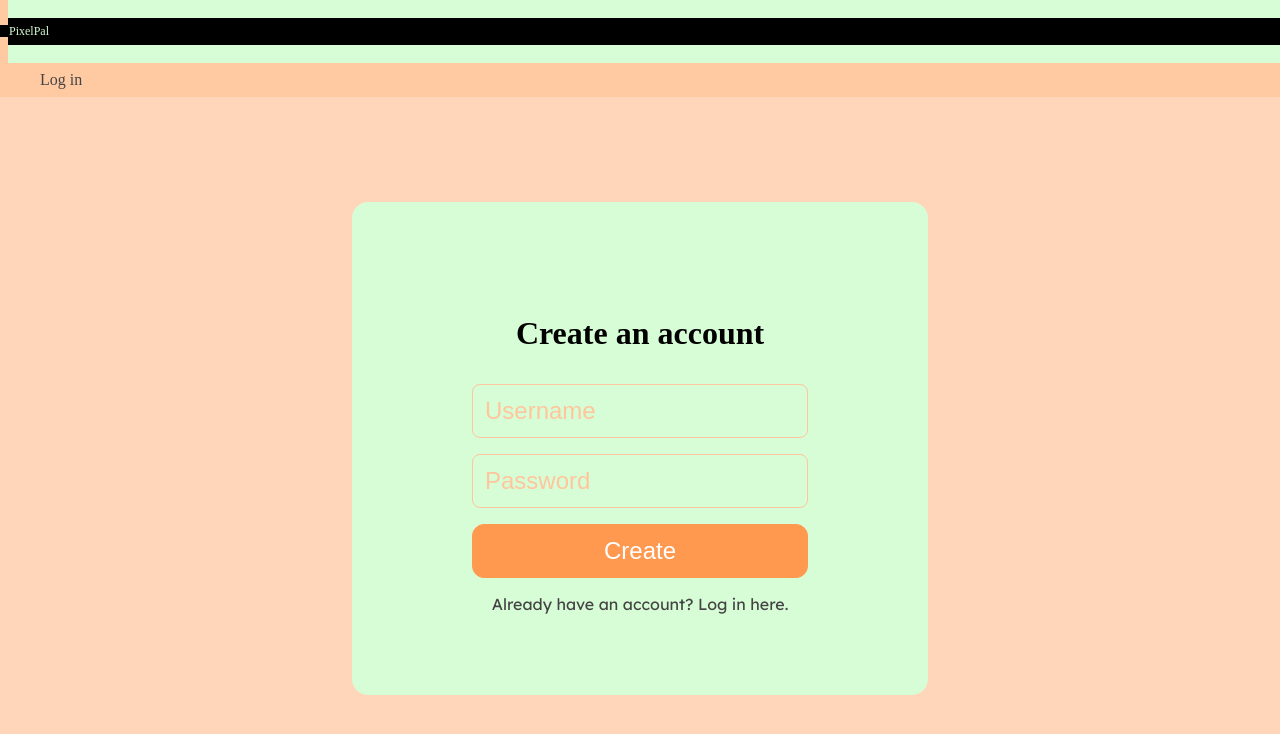
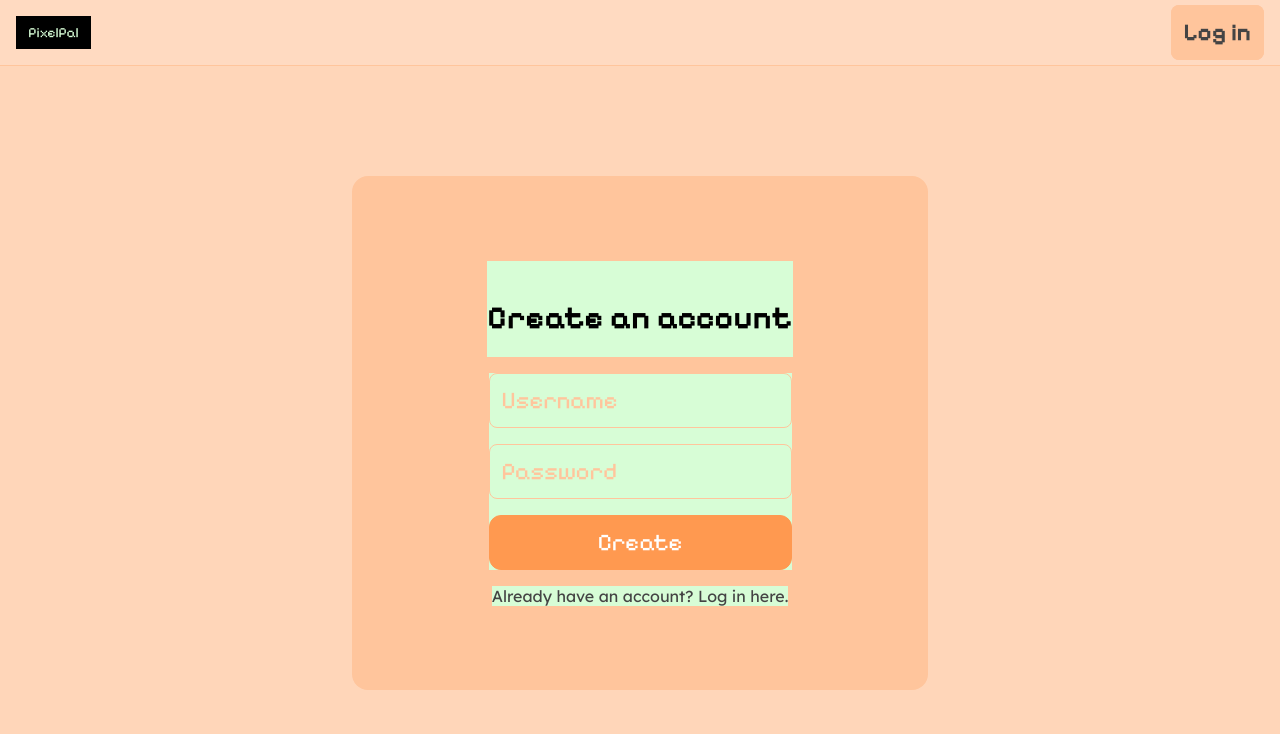
Before and after one commit to zeplin-michael/PixelPal, a React (Vite) app in the folder frontend/: page /register in a window 1280 px wide. Shown: the top 734 px of the page. Built offline with nearby package versions, Linux system fonts and the light colour scheme; no server answers.

Commit message:
fixed up navbar and register/login page

```diff
--- a/frontend/src/auth/Auth.css
+++ b/frontend/src/auth/Auth.css
@@ -3,19 +3,11 @@
   flex-direction: column;
   align-items: center;
   justify-content: center;
-<<<<<<< HEAD
   padding: 1em;
   gap: 1rem;
   flex-basis: 70%;
   border-radius: 1rem;
   min-width: 45%;
-=======
-  width: 50%;
-  gap: 1rem;
-
-  border-radius: 1rem;
-  padding: 3em;
->>>>>>> 293357c (login form completed (mostly))
   background-color: #ffc59c;
 }
 
--- a/frontend/src/index.css
+++ b/frontend/src/index.css
@@ -2,11 +2,7 @@
   margin: 0;
   padding: 0;
   box-sizing: border-box;
-<<<<<<< HEAD
-  font-family: "Silkscreen", sans-serif;
-=======
-  font-family: "Pixelify Sans", monospace;
->>>>>>> 293357c (login form completed (mostly))
+  font-family: "Pixelify Sans", sans-serif;
 }
 
 div#root {
--- a/frontend/src/layout/Navbar.css
+++ b/frontend/src/layout/Navbar.css
@@ -1,24 +1,13 @@
-<<<<<<< HEAD
 header .navbar-container {
-=======
-header#navbar {
-<<<<<<< HEAD
->>>>>>> 6e948aa (bed and bath pages added)
-=======
->>>>>>> 293357c (login form completed (mostly))
   display: flex;
   justify-content: space-between;
   align-items: center;
   padding: 1em;
   background-color: #ffdac1;
   font-size: 1rem;
-<<<<<<< HEAD
-<<<<<<< HEAD
   border-bottom: 1px solid #ffc59c;
 }
 
-a {
-  text-decoration: none;
 a {
   text-decoration: none;
 }
@@ -40,46 +29,6 @@ a {
   border: 1px solid #ff7716;
   cursor: pointer;
 }
-=======
-}
-
-header nav {
-  padding: 0.5rem 2rem;
-  background-color: #ffc9a2;
-}
-
-a {
-  text-decoration: none;
-}
-
-header#navbar a {
-  background-color: #ffc9a2;
-  padding: 0.5rem;
-}
-
-=======
-}
-
-header nav {
-  padding: 0.5rem 2rem;
-  background-color: #ffc9a2;
-}
-
-a {
-  text-decoration: none;
-}
-
-header#navbar a {
-  background-color: #ffc9a2;
-  padding: 0.5rem;
-  color: #444444;
-}
-
->>>>>>> 293357c (login form completed (mostly))
-header a#brand,
-header nav {
-  border: 1px solid #ffb27b;
-}
 <<<<<<< HEAD
 >>>>>>> 6e948aa (bed and bath pages added)
 =======
```
